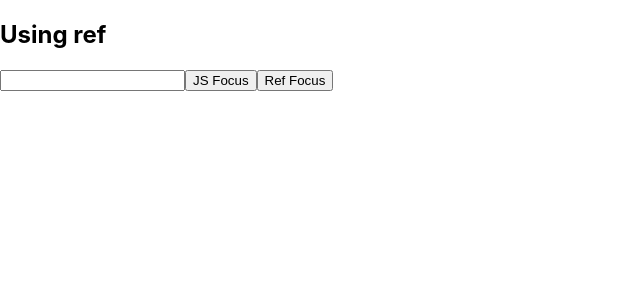
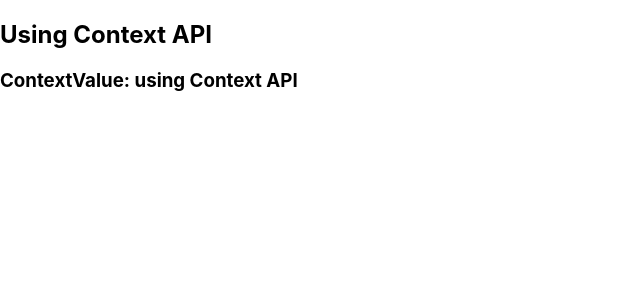
Before and after one commit to Jmeen/React-practice, a React (Create React App) app in the folder cra/: page / in a window 1280 px wide. Shown: the top 300 px of the page, without its empty margins (0-640 px from the left). Built offline with nearby package versions, Linux system fonts and the light colour scheme.

Commit message:
context API

```diff
--- /dev/null
+++ b/cra/src/App.context.jsx
@@ -0,0 +1,12 @@
+import ContextApi from "./component/ContextApi";
+
+function App() {
+  return (
+    <div>
+      <h2>Using Context API</h2>
+      <ContextApi />
+    </div>
+  );
+}
+
+export default App;
--- /dev/null
+++ b/cra/src/component/ContextApi.jsx
@@ -0,0 +1,20 @@
+import React from "react";
+import Children from "./ContextChildren";
+
+// provider / consumer
+const { Provider, Consumer } = React.createContext();
+
+export { Consumer }; // 다른 컴포넌트에서 접근 할수 있게 export
+
+class ContextApi extends React.Component {
+  // context API 데이터 전송 예제
+  render() {
+    return (
+      <Provider value="using Context API">
+        <Children />
+      </Provider>
+    );
+  }
+}
+
+export default ContextApi;
--- /dev/null
+++ b/cra/src/component/ContextChildren.jsx
@@ -0,0 +1,10 @@
+import React, { Children } from "react";
+import Children2 from "./Contextchildren2";
+
+class ContextChildren extends React.Component {
+  render() {
+    return <Children2 />;
+  }
+}
+
+export default ContextChildren;
--- /dev/null
+++ b/cra/src/component/Contextchildren2.jsx
@@ -0,0 +1,15 @@
+import React from "react";
+import { Consumer } from "./ContextApi";
+
+class Contextchildren2 extends React.Component {
+  // 컨텍스트 이용하기
+  render() {
+    return (
+      <Consumer>
+        {(ContextValue) => <h3>ContextValue: {ContextValue}</h3>}
+      </Consumer>
+    );
+  }
+}
+
+export default Contextchildren2;
--- a/cra/src/index.js
+++ b/cra/src/index.js
@@ -4,7 +4,8 @@
 // import App from './App.props'; // propts 태스트
 // import App from './App.state'; // state 테스트
 // import App from "./App.function" // 함수형 컴포넌트 테스트
-import App from './app.ref' // Ref Test
+// import App from './app.ref' // Ref Test
+import App from './App.context'
 import reportWebVitals from './reportWebVitals';
 
 
```
